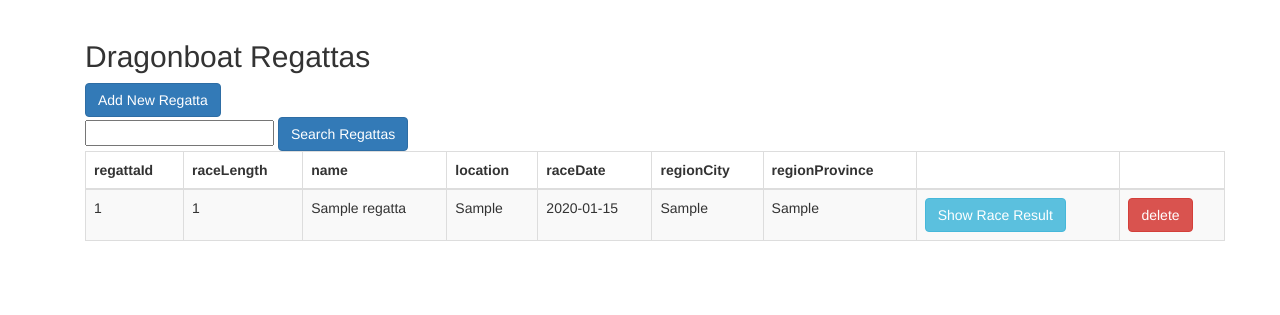
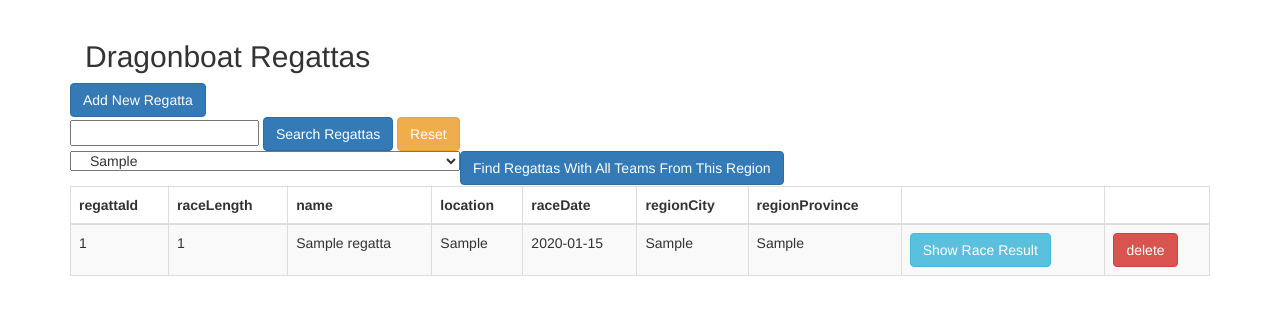
Before and after one commit to alexsclim/Felist, a Flask app: page /regattas in a window 1280 px wide. Shown: the part 52-367 px from the top of the page. Run offline with Flask 2, Linux system fonts and the light colour scheme; the visitor is signed in with stand-in values (Sample User, id 1); tables that the repository leaves empty hold one stand-in row (values such as "Sample post"); some libraries are stand-ins or nearby versions.

Commit message:
Added Complex Query For Regatta

```diff
--- a/app/query_service.py
+++ b/app/query_service.py
@@ -144,6 +144,11 @@ class QueryService:
     regattas = self.cursor.fetchall()
     return regattas
 
+  def search_regattas_with_all_teams_from_province(self, search):
+    data = self.cursor.execute('SELECT* FROM Regatta Re WHERE NOT EXISTS (SELECT T.teamId FROM Team T WHERE T.regionProvince = %s AND NOT EXISTS (SELECT Race.teamId FROM RaceResult Race WHERE T.teamId = Race.teamId AND Re.regattaId = Race.regattaId))', [search])
+    regattas = self.cursor.fetchall();
+    return regattas
+
   def search_teams(self, search):
     sql = 'Select * from Team where name like %s'
     args = ['%'+search+'%']
@@ -205,3 +210,8 @@ class QueryService:
     data = self.cursor.execute("SELECT * from Member m, PaddleOwns p where m.memberId={0} AND p.memberId={1}".format(member_id, member_id))
     member_with_paddle = self.cursor.fetchall()
     return member_with_paddle
+
+  def get_distinct_provinces(self):
+    data = self.cursor.execute("SELECT DISTINCT regionProvince FROM Team")
+    provinces = self.cursor.fetchall()
+    return provinces
--- a/app/templates/regattas.html
+++ b/app/templates/regattas.html
@@ -2,10 +2,24 @@
 {% block body %}
 <div class="container">
   <h2>Dragonboat Regattas</h2>
-  <a href="{{ url_for('new_regatta') }}", class="btn btn-primary">Add New Regatta</a>
+  <div class="row">
+    <a href="{{ url_for('new_regatta') }}", class="btn btn-primary">Add New Regatta</a>
+  </div>
   <form action="" method="post">
-    <input type="input" name="search-input"></input>
-    <input type="submit" name="search-button" value="Search Regattas" class="btn btn-primary"></input>
+    <div class="row">
+      <input type="input" name="search-input"></input>
+      <input type="submit" name="search-button" value="Search Regattas" class="btn btn-primary"></input>
+      <input class="btn btn-warning" type="reset" value="Reset">
+    </div>
+    <div class="row">
+      <select class="form-group col-sm-4" name="selected-province">
+        {% for province in provinces %}
+          <option value="{{province["regionProvince"]}}" class="col-sm-2">{{province["regionProvince"]}}</option>
+        {% endfor %}
+      </select>
+      <input type="submit" name="search-button" value="Find Regattas With All Teams From This Region" class="btn btn-primary"></input>
+    </div>
+    </div>
   </form>
   <table class="table table-striped table-bordered">
     <thead>
--- a/app/templates/teams.html
+++ b/app/templates/teams.html
@@ -4,8 +4,8 @@
   <h2>Dragonboat Teams</h2>
   <form action="" method="post">
     <input type="input" name="search-input"></input>
-    <input type="submit" name="search-button" value="Search Team" class="btn btn-success"></input>
-      <a href="/teams" class="btn btn-primary">Reset</a>
+    <input type="submit" name="search-button" value="Search Team" class="btn btn-primary"></input>
+    <input class="btn btn-warning" type="reset" value="Reset">
   </form>
   <table class="table table-striped table-bordered">
     <thead>
--- a/app/views.py
+++ b/app/views.py
@@ -40,13 +40,14 @@ def regattas():
     if 'Search Regattas' in request.form.values():
       search = request.form['search-input']
       regattas = query_service.search_regattas(search)
-
-      return render_template('regattas.html', regattas=regattas)
-
+    elif 'Find Regattas With All Teams From This Region' in request.form.values():
+      search = request.form['selected-province']
+      regattas = query_service.search_regattas_with_all_teams_from_province(search)
   else:
     regattas = query_service.get_regattas()
 
-    return render_template('regattas.html', regattas=regattas)
+  provinces = query_service.get_distinct_provinces()
+  return render_template('regattas.html', regattas=regattas, provinces=provinces)
 
 @app.route('/regattas/<regatta_id>/delete', methods=['POST'])
 @login_required
```
